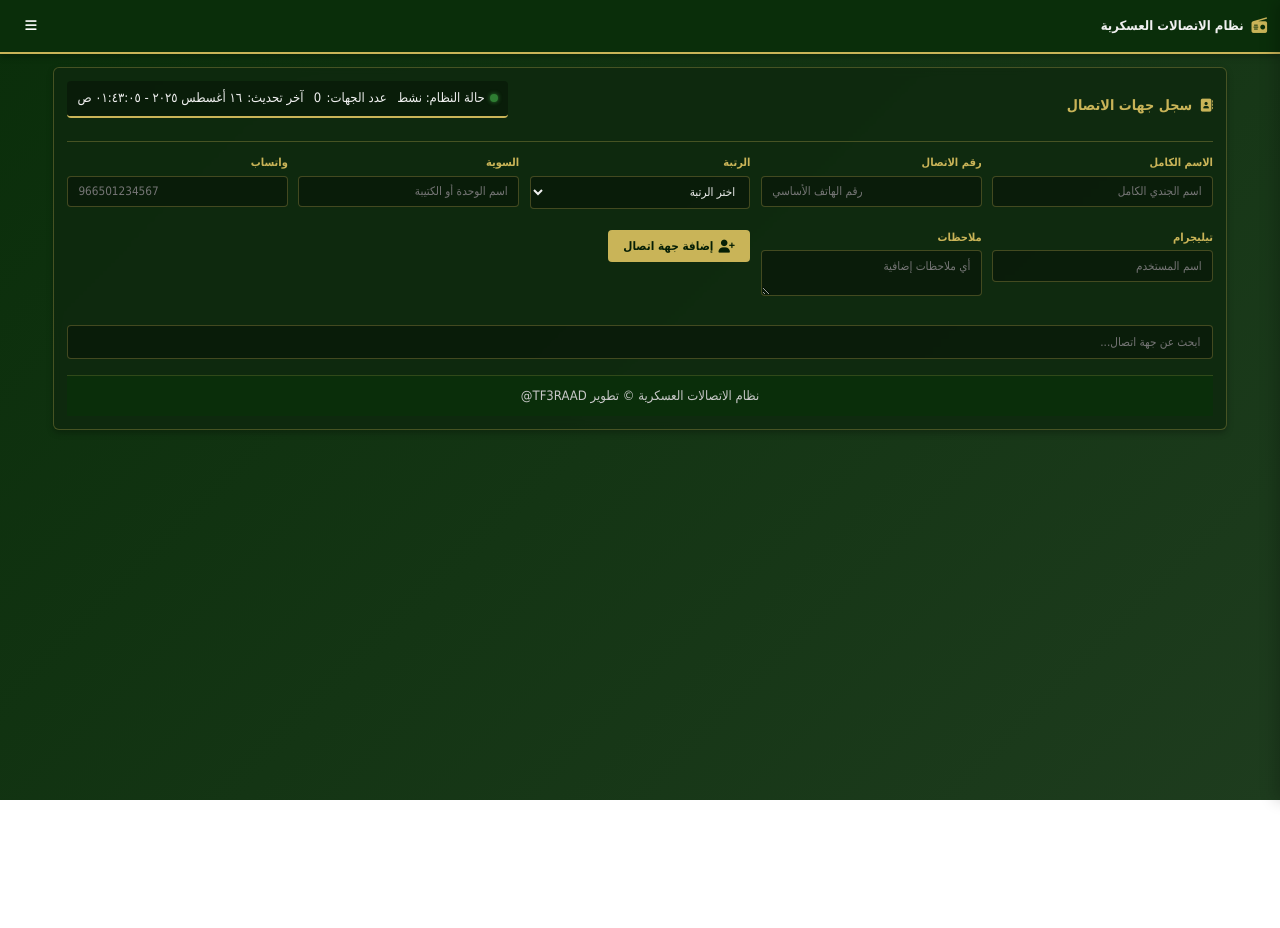
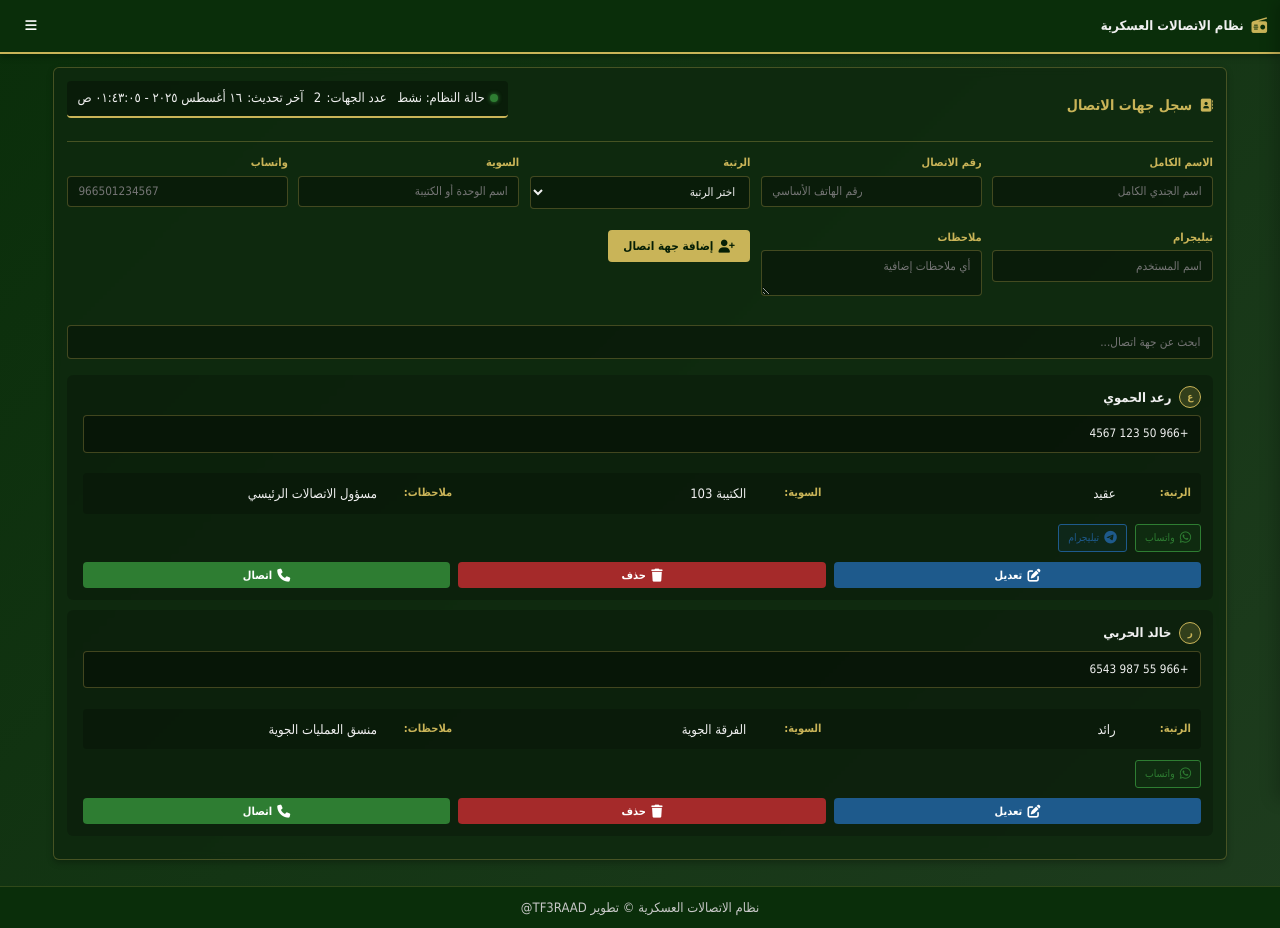
Before and after one commit to thunderpa3d/adds, a plain HTML site: page index.html in a window 1280 px wide. Before the commit the page ends 800 px from the top, so only its background shows below. Drawn offline with Linux system fonts and the light colour scheme.

Commit message:
Update index.html

```diff
--- a/index.html
+++ b/index.html
@@ -683,7 +683,6 @@
                 <li><a href="#"><i class="fas fa-file-contract"></i>التقارير</a></li>
                 <li><a href="#"><i class="fas fa-cog"></i>الإعدادات</a></li>
                 <li><a href="#"><i class="fas fa-database"></i>النسخ الاحتياطي</a></li>
-
             </ul>
 
             <div class="sidebar-footer">
@@ -707,7 +706,7 @@
                         </div>
                         <div class="status-item">
                             <span>عدد الجهات: </span>
-                            <span id="contactsCount">0</span>
+                            <span id="contactsCount">2</span>
                         </div>
                         <div class="status-item">
                             <span>آخر تحديث: </span>
@@ -739,7 +738,8 @@
                             <option value="captain">ميداني</option>
                             <option value="major">مسؤل عمليات</option>
                             <option value="colonel">ادارة عسكرية</option>
-                            <option value="general">قيادة اللواء</option>
+                             <option value="colonel"> قائد أركان</option>
+                            <option value="general"> قائد كتيبة</option>
                         </select>
                     </div>
 
@@ -747,7 +747,6 @@
                         <label class="form-label">السوية</label>
                         <input type="text" class="form-control" id="contactUnit" placeholder="اسم الوحدة أو الكتيبة">
                     </div>
-
 
                     <div class="form-group">
                         <label class="form-label">واتساب</label>
@@ -777,16 +776,120 @@
 
                 <!-- قائمة جهات الاتصال -->
                 <ul class="contacts-list" id="contactsList">
+                    <!-- جهة اتصال افتراضية 1 -->
+                    <li class="contact-item">
+                        <div class="contact-header">
+                            <h3 class="contact-name">
+                                <span class="rank-badge">ع</span>
+                                رعد الحموي
+                            </h3>
+                            <div class="contact-number">+966 50 123 4567</div>
+                        </div>
 
+                        <div class="contact-details">
+                            <div class="detail-row">
+                                <span class="detail-label">الرتبة:</span>
+                                <span class="detail-value">عقيد</span>
+                            </div>
+
+                            <div class="detail-row">
+                                <span class="detail-label">السوية:</span>
+                                <span class="detail-value">الكتيبة 103</span>
+                            </div>
+
+                            <div class="detail-row">
+                                <span class="detail-label">ملاحظات:</span>
+                                <span class="detail-value">مسؤول الاتصالات الرئيسي</span>
+                            </div>
+                        </div>
+
+                        <div class="social-links">
+                            <a href="https://wa.me/966501234567" class="social-link whatsapp-link" target="_blank">
+                                <i class="fab fa-whatsapp"></i>
+                                واتساب
+                            </a>
+
+                            <a href="https://t.me/raad_alhamwi" class="social-link telegram-link" target="_blank">
+                                <i class="fab fa-telegram"></i>
+                                تيليجرام
+                            </a>
+                        </div>
+
+                        <div class="contact-actions">
+                            <button class="btn btn-info btn-sm" onclick="editContact(this)">
+                                <i class="fas fa-edit"></i>
+                                تعديل
+                            </button>
+                            <button class="btn btn-danger btn-sm" onclick="deleteContact(this)">
+                                <i class="fas fa-trash"></i>
+                                حذف
+                            </button>
+                            <button class="btn btn-success btn-sm" onclick="callContact(this)">
+                                <i class="fas fa-phone"></i>
+                                اتصال
+                            </button>
+                        </div>
+                    </li>
+
+                    <!-- جهة اتصال افتراضية 2 -->
+                    <li class="contact-item">
+                        <div class="contact-header">
+                            <h3 class="contact-name">
+                                <span class="rank-badge">ر</span>
+                                خالد الحربي
+                            </h3>
+                            <div class="contact-number">+966 55 987 6543</div>
+                        </div>
+
+                        <div class="contact-details">
+                            <div class="detail-row">
+                                <span class="detail-label">الرتبة:</span>
+                                <span class="detail-value">رائد</span>
+                            </div>
+
+                            <div class="detail-row">
+                                <span class="detail-label">السوية:</span>
+                                <span class="detail-value">الفرقة الجوية</span>
+                            </div>
+
+                            <div class="detail-row">
+                                <span class="detail-label">ملاحظات:</span>
+                                <span class="detail-value">منسق العمليات الجوية</span>
+                            </div>
+                        </div>
+
+                        <div class="social-links">
+                            <a href="https://wa.me/966559876543" class="social-link whatsapp-link" target="_blank">
+                                <i class="fab fa-whatsapp"></i>
+                                واتساب
+                            </a>
+                        </div>
+
+                        <div class="contact-actions">
+                            <button class="btn btn-info btn-sm" onclick="editContact(this)">
+                                <i class="fas fa-edit"></i>
+                                تعديل
+                            </button>
+                            <button class="btn btn-danger btn-sm" onclick="deleteContact(this)">
+                                <i class="fas fa-trash"></i>
+                                حذف
+                            </button>
+                            <button class="btn btn-success btn-sm" onclick="callContact(this)">
+                                <i class="fas fa-phone"></i>
+                                اتصال
+                            </button>
+                        </div>
+                    </li>
+                </ul>
+            </div>
+        </main>
 
         <!-- التذييل -->
         <footer class="footer">
-            <p>نظام الاتصالات العسكرية ©
-                تطوير TF3RAAD@</p>
+            <p>نظام الاتصالات العسكرية © تطوير TF3RAAD@</p>
         </footer>
     </div>
 
-    <!-- ملفات التطبيق التقدمي -->
     <script>
         // تهيئة النظام عند التحميل
         document.addEventListener('DOMContentLoaded', function() {
@@ -813,9 +916,6 @@
 
             // تهيئة وظيفة البحث
             setupSearch();
-
-            // تسجيل Service Worker للتطبيق التقدمي
-            registerServiceWorker();
         });
 
         // تحديث الوقت الحالي
@@ -923,7 +1023,6 @@
                         <span class="detail-value">${contact.unit}</span>
                     </div>
                     ` : ''}
-
 
                     ${contact.notes ? `
                     <div class="detail-row">
@@ -1110,13 +1209,14 @@
         function getRankName(rank) {
             const names = {
                 'soldier': 'جندي',
-                'corporal': 'عريف',
-                'sergeant': 'رقيب',
-                'lieutenant': 'ملازم',
-                'captain': 'نقيب',
-                'major': 'رائد',
-                'colonel': 'عقيد',
-                'general': 'لواء'
+                'corporal': 'مسؤل جماعة',
+                'sergeant': 'نائب سرية',
+                'lieutenant': 'مسؤل سرية',
+                'captain': 'ميداني',
+                'major': 'مسؤل عمليات',
+                'colonel': 'أدارة عسكرية',
+                'colonel': 'قائد أركان',
+                'general': 'قائد كتيبة'
             };
             return names[rank] || 'غير محدد';
         }
@@ -1133,39 +1233,6 @@
 
             return phone;
         }
-
-        // تسجيل Service Worker للتطبيق التقدمي
-        function registerServiceWorker() {
-            if ('serviceWorker' in navigator) {
-                navigator.serviceWorker.register('/sw.js')
-                    .then(registration => {
-                        console.log('Service Worker مسجل بنجاح:', registration.scope);
-                    })
-                    .catch(error => {
-                        console.log('فشل تسجيل Service Worker:', error);
-                    });
-            }
-        }
-
-        // تثبيت التطبيق
-        let deferredPrompt;
-        window.addEventListener('beforeinstallprompt', (e) => {
-            e.preventDefault();
-            deferredPrompt = e;
-
-            // عرض زر التثبيت بعد 5 ثواني
-            setTimeout(() => {
-                if (confirm('هل ترغب في تثبيت التطبيق على جهازك للوصول السريع؟')) {
-                    deferredPrompt.prompt();
-                    deferredPrompt.userChoice.then((choiceResult) => {
-                        if (choiceResult.outcome === 'accepted') {
-                            console.log('وافق المستخدم على تثبيت التطبيق');
-                        }
-                        deferredPrompt = null;
-                    });
-                }
-            }, 5000);
-        });
     </script>
 </body>
 </html>
```
